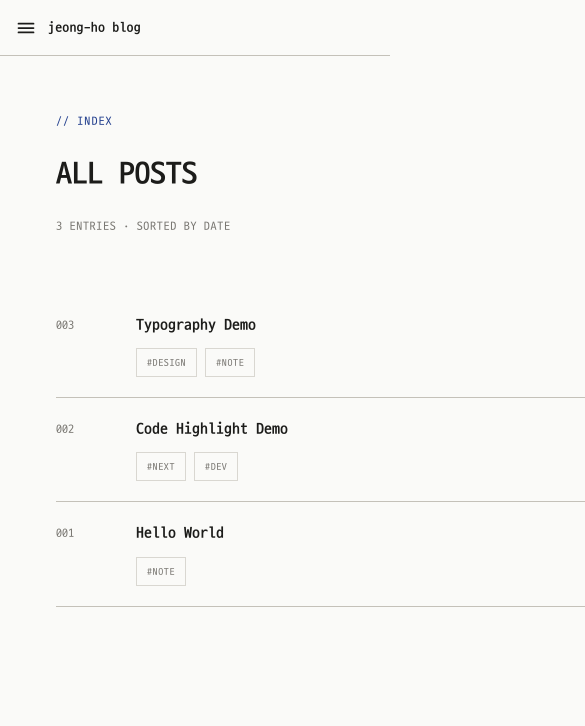
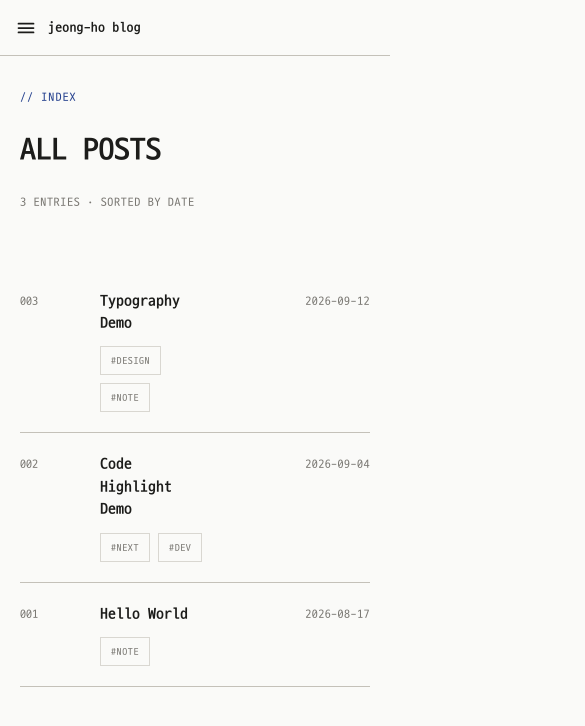
Before and after one commit to jeongho3786/myblog, a Next.js app: page / in a window 390 px wide. Shown: the top 726 px of the page, 585 px wide, since content can reach past the window. Built offline with nearby package versions, Linux system fonts and the light colour scheme.

Commit message:
feat: 모바일 반응형에 따른 콘텐츠 영역 수정

```diff
--- a/src/app/[slug]/page.tsx
+++ b/src/app/[slug]/page.tsx
@@ -20,7 +20,7 @@ const PostPage = async ({ params }: { params: Promise<{ slug: string }> }) => {
 
   return (
     <>
-      <main className="w-2/3 min-w-200 px-14 pt-14 pb-25">
+      <main className="w-full px-5 pt-8 pb-14 sm:min-w-160 sm:px-14 sm:pt-14 sm:pb-25 min-[1120px]:w-2/3">
         <div className="mb-10">
           <div className="mb-5 text-sm tracking-wide text-muted">
             {metadata.date}
@@ -67,7 +67,7 @@ const PostPage = async ({ params }: { params: Promise<{ slug: string }> }) => {
         </section>
       </main>
 
-      <aside className="w-1/3 shrink-0 px-8 pt-14">
+      <aside className="hidden w-1/3 min-w-55 shrink-0 px-8 pt-14 min-[1120px]:block">
         <div className="sticky top-14">
           <PostToc />
         </div>
--- a/src/app/page.tsx
+++ b/src/app/page.tsx
@@ -6,7 +6,7 @@ const Home = async () => {
   const posts = await getAllPosts();
 
   return (
-    <main className="w-2/3 min-w-210 px-14 pt-14 pb-25">
+    <main className="w-full px-5 pt-8 pb-14 sm:min-w-160 sm:px-14 sm:pt-14 sm:pb-25 min-[1120px]:w-2/3">
       <div className="mb-14">
         <div className="mb-5 text-sm font-medium tracking-label text-primary">
           {"// INDEX"}
```
